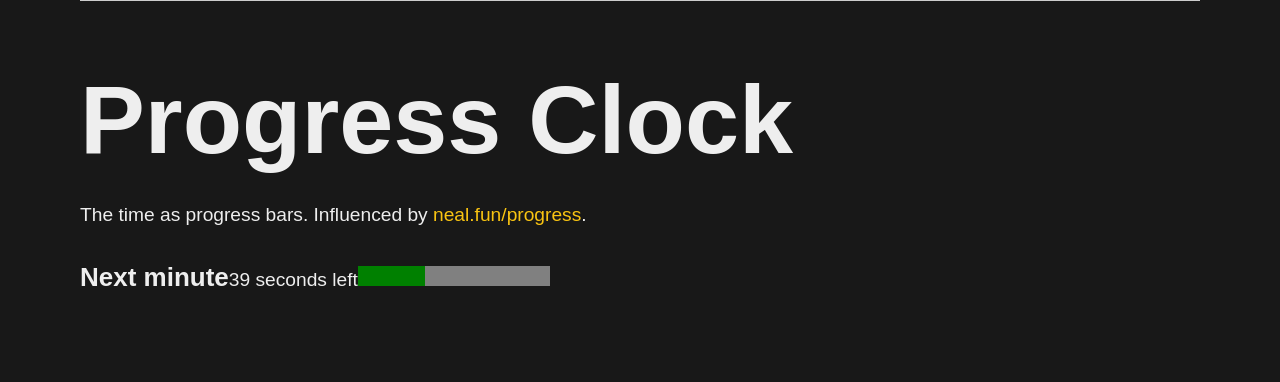
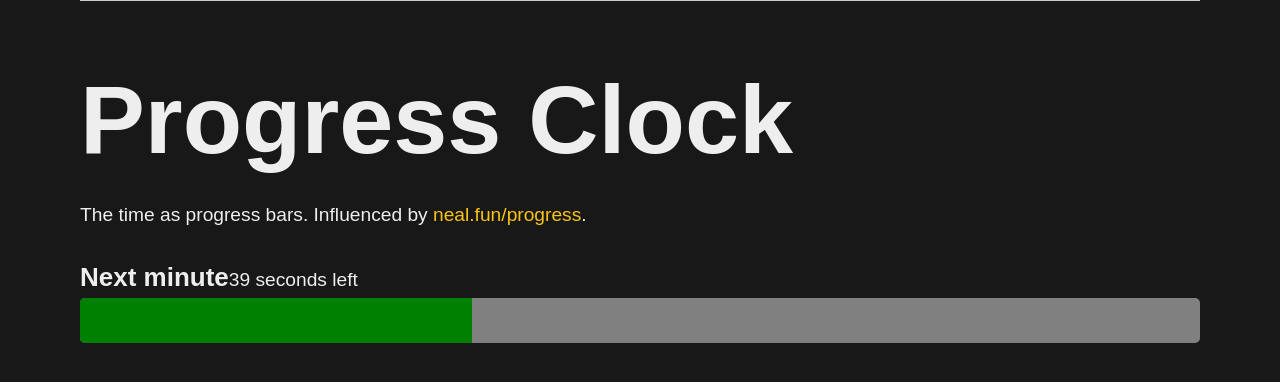
Before and after one commit to tsklxiv/progress-clock, a Next.js app: page / in a window 1280 px wide. Shown: the top 382 px of the page. Built offline with nearby package versions, Linux system fonts and the light colour scheme; a web font is replaced by a local one.

Commit message:
Fix CSS style to be more like the original website

```diff
--- a/pages/index.js
+++ b/pages/index.js
@@ -31,6 +31,7 @@ export default function Home() {
 
         <span className="progress-title">Next minute</span>
         <span className="progress-left">{60 - time.getSeconds()} seconds left</span>
+        <br/>
         <progress className="second" value={time.getSeconds()} max="60"/>
       </main>
     </div>
--- a/styles/custom.css
+++ b/styles/custom.css
@@ -14,3 +14,12 @@
   justify-content: "flex-start";
   align-items: "flex-start";
 }
+
+progress {
+	background-color: #f1f2f6;
+	height: 45px;
+	border-radius: 5px;
+	margin: 0 auto;
+	overflow: hidden;
+  width: 100%;
+}
```
